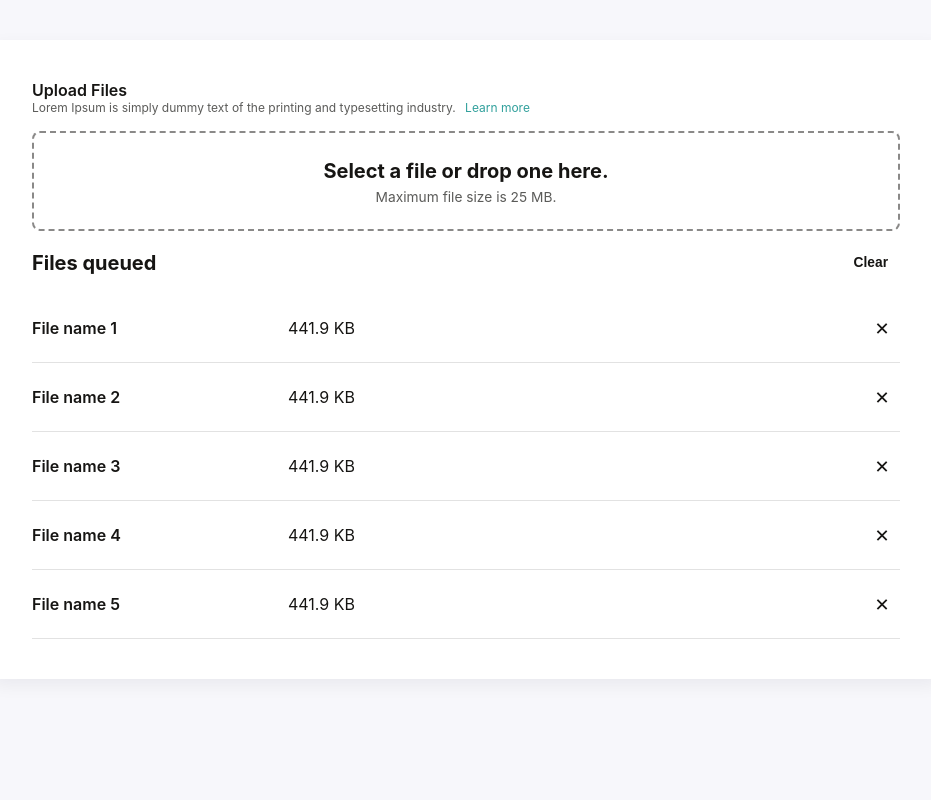
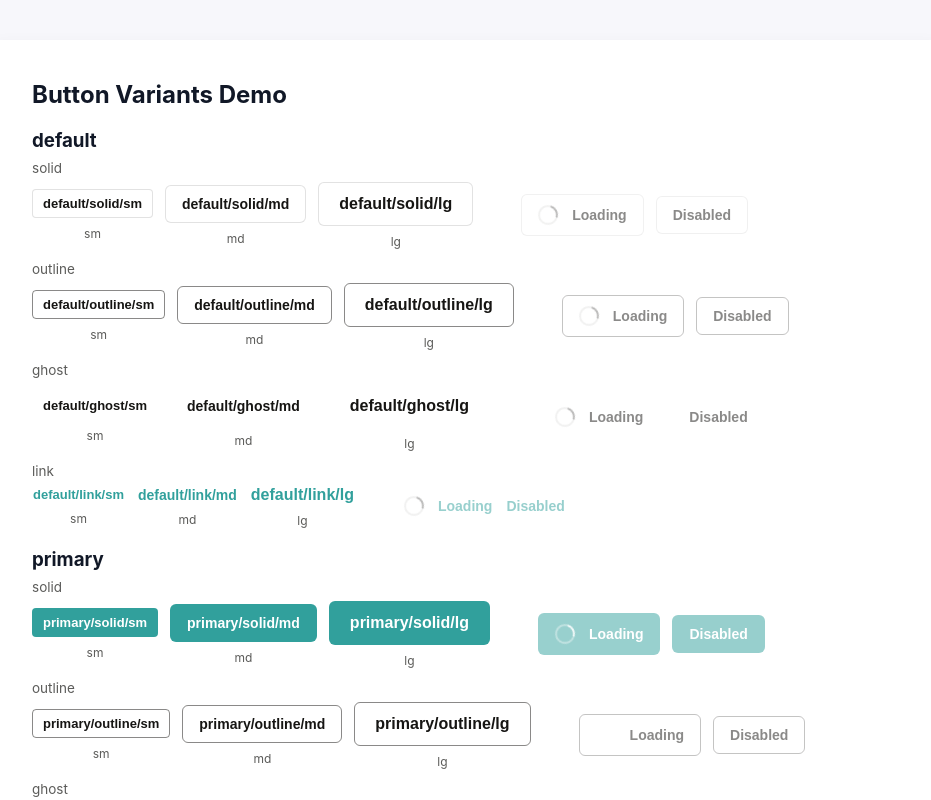
Before and after one commit to theuxguy/Figma-OCI-design-system, a React (Vite) app: page / in a window 1280 px wide. Shown: the top 800 px of the page, without its empty margins (174-1105 px from the left). Built offline with nearby package versions, Linux system fonts and the light colour scheme.

Commit message:
feat(buttons): add Button component and ButtonDemo page showing theme/appearance/size/state variants

```diff
--- a/src/App.jsx
+++ b/src/App.jsx
@@ -1,10 +1,10 @@
 import React from 'react'
-import FilePickerPage from './pages/FilePickerPage'
+import ButtonDemo from './pages/ButtonDemo'
 
 export default function App() {
   return (
     <div className="app">
-      <FilePickerPage />
+      <ButtonDemo />
     </div>
   )
 }
--- /dev/null
+++ b/src/components/button.jsx
@@ -0,0 +1,49 @@
+import React from 'react'
+
+/**
+ * Button component supporting theme, appearance, size and states.
+ * Props:
+ * - theme: 'default'|'primary'|'secondary'|'danger' (controls color)
+ * - appearance: 'solid'|'outline'|'ghost'|'link'
+ * - size: 'sm'|'md'|'lg'
+ * - loading: boolean
+ * - disabled: boolean
+ * - iconLeft / iconRight: React node
+ * - onClick, children, className
+ */
+export default function Button({
+  theme = 'default',
+  appearance = 'solid',
+  size = 'md',
+  loading = false,
+  disabled = false,
+  iconLeft = null,
+  iconRight = null,
+  children,
+  className = '',
+  ...rest
+}) {
+  const classes = [
+    'btn',
+    `btn--theme-${theme}`,
+    `btn--${appearance}`,
+    `btn--size-${size}`,
+    loading ? 'btn--loading' : '',
+    disabled ? 'btn--disabled' : '',
+    className
+  ]
+
+  return (
+    <button
+      className={classes.filter(Boolean).join(' ')}
+      disabled={disabled || loading}
+      aria-busy={loading || undefined}
+      {...rest}
+    >
+      {loading && <span className="btn__spinner" aria-hidden />}
+      {iconLeft && <span className="btn__icon btn__icon--left">{iconLeft}</span>}
+      <span className="btn__content">{children}</span>
+      {iconRight && <span className="btn__icon btn__icon--right">{iconRight}</span>}
+    </button>
+  )
+}
--- a/src/index.css
+++ b/src/index.css
@@ -84,3 +84,39 @@ body{
 .file-picker-file-actions{display:flex;gap:16px;align-items:center;justify-content:flex-end;min-width:120px}
 .file-picker-delete-btn{background:transparent;border:0;color:var(--text-primary);cursor:pointer;font-size:18px;padding:8px;width:36px;height:36px;border-radius:4px}
 .file-picker-delete-btn:hover{background:rgba(22,21,19,0.08)}
+
+/* Buttons */
+.btn{display:inline-flex;align-items:center;justify-content:center;gap:8px;border-radius:var(--radius-md);padding:10px 16px;font-weight:600;border:1px solid transparent;cursor:pointer;background:var(--surface);color:var(--text-primary);transition:all 0.12s ease}
+.btn:focus{outline:2px solid rgba(14,165,164,0.16);outline-offset:2px}
+.btn--size-sm{padding:6px 10px;font-size:13px;border-radius:4px}
+.btn--size-md{padding:10px 16px;font-size:14px}
+.btn--size-lg{padding:12px 20px;font-size:16px}
+
+/* themes */
+.btn--theme-default{background:var(--surface);color:var(--text-primary);border-color:var(--border-divider)}
+.btn--theme-primary{background:var(--dvt-3);color:#fff;border-color:transparent}
+.btn--theme-secondary{background:var(--dvt-2);color:#fff;border-color:transparent}
+.btn--theme-danger{background:#d9534f;color:#fff;border-color:transparent}
+
+/* appearances */
+.btn--solid{ /* default handled by theme */ }
+.btn--outline{background:transparent;color:var(--text-primary);border-color:var(--border-enabled)}
+.btn--ghost{background:transparent;color:var(--text-primary);border-color:transparent}
+.btn--link{background:transparent;color:var(--dvt-3);border-color:transparent;padding:0}
+
+.btn:hover{transform:translateY(-1px)}
+.btn--outline:hover{background:rgba(22,21,19,0.04)}
+.btn--ghost:hover{background:rgba(22,21,19,0.04)}
+.btn--link:hover{text-decoration:underline}
+
+.btn--disabled, .btn[disabled]{opacity:0.5;cursor:not-allowed;transform:none}
+
+/* loading spinner */
+.btn__spinner{width:16px;height:16px;border-radius:50%;border:2px solid rgba(255,255,255,0.4);border-top-color:rgba(255,255,255,0.9);animation:btn-spin 0.7s linear infinite;margin-right:6px}
+.btn--theme-default .btn__spinner{border-color:rgba(22,21,19,0.12);border-top-color:rgba(22,21,19,0.6)}
+
+@keyframes btn-spin{from{transform:rotate(0)}to{transform:rotate(360deg)}}
+
+.btn__icon{display:inline-flex;align-items:center}
+.btn__icon--left{margin-right:4px}
+.btn__icon--right{margin-left:4px}
--- /dev/null
+++ b/src/pages/ButtonDemo.jsx
@@ -0,0 +1,47 @@
+import React from 'react'
+import Button from '../components/button'
+
+const THEMES = ['default', 'primary', 'secondary', 'danger']
+const APPEARANCES = ['solid', 'outline', 'ghost', 'link']
+const SIZES = ['sm', 'md', 'lg']
+
+function Row({ theme, appearance }) {
+  return (
+    <div style={{ display: 'flex', gap: 12, alignItems: 'center', marginBottom: 12 }}>
+      {SIZES.map((size) => (
+        <div key={size} style={{ display: 'flex', flexDirection: 'column', gap: 8, alignItems: 'center' }}>
+          <Button theme={theme} appearance={appearance} size={size}>
+            {`${theme}/${appearance}/${size}`}
+          </Button>
+          <div style={{ fontSize: 12, color: 'var(--text-secondary)' }}>{size}</div>
+        </div>
+      ))}
+      <div style={{ width: 24 }} />
+      <Button theme={theme} appearance={appearance} size="md" loading>
+        Loading
+      </Button>
+      <Button theme={theme} appearance={appearance} size="md" disabled>
+        Disabled
+      </Button>
+    </div>
+  )
+}
+
+export default function ButtonDemo() {
+  return (
+    <div style={{ padding: 16 }}>
+      <h2 style={{ marginTop: 0 }}>Button Variants Demo</h2>
+      {THEMES.map((theme) => (
+        <div key={theme} style={{ marginBottom: 20 }}>
+          <h3 style={{ margin: '8px 0' }}>{theme}</h3>
+          {APPEARANCES.map((appearance) => (
+            <div key={appearance} style={{ marginBottom: 12 }}>
+              <div style={{ fontSize: 13.5, color: 'var(--text-secondary)', marginBottom: 6 }}>{appearance}</div>
+              <Row theme={theme} appearance={appearance} />
+            </div>
+          ))}
+        </div>
+      ))}
+    </div>
+  )
+}
```
